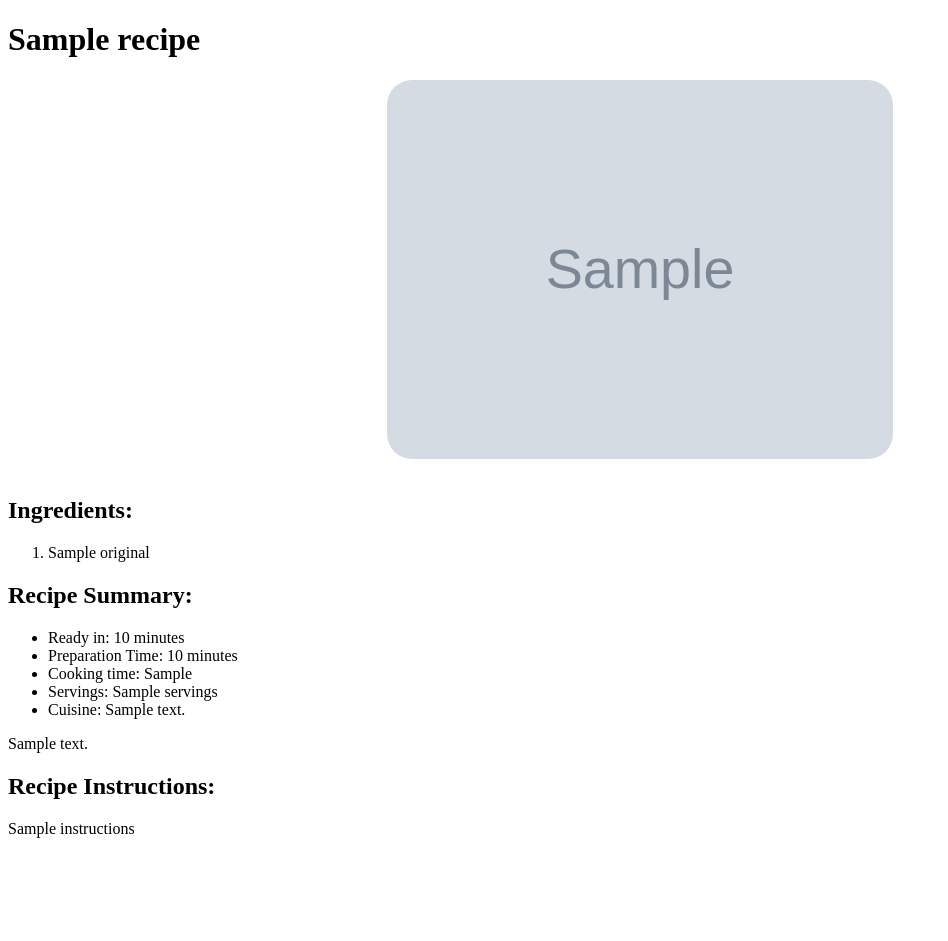
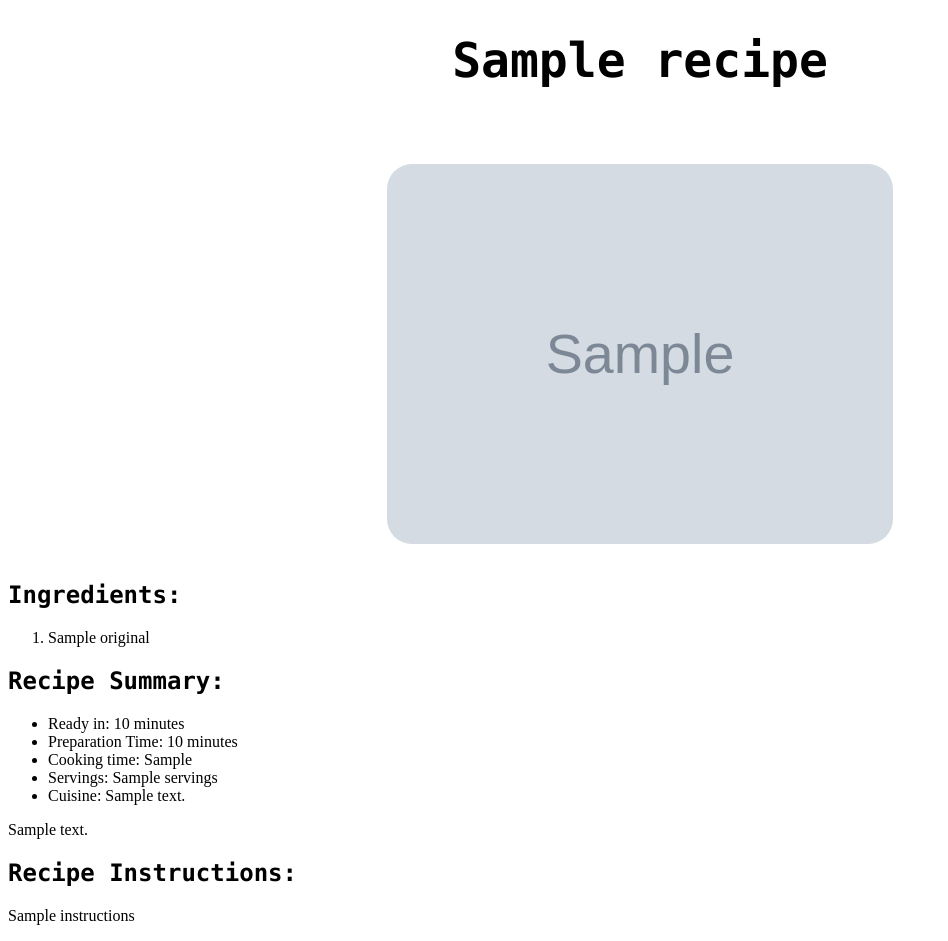
Before and after one commit to simonec2/310_Final_Project, a Flask app: template templates/recipe.html in a window 1280 px wide. Shown: the whole page, without its empty margins (0-948 px from the left). Before the commit the page ends 838 px from the top, so only its background shows below. Run offline with Flask 3, Linux system fonts and the light colour scheme; the template is opened without the code that fills it: most values are stand-ins (such as "Sample title", 1, 10 or a date in 2020); grey boxes marked "Sample" are stand-in pictures.

Commit message:
Added ingredients and adjusted formatted

```diff
--- a/static/style.css
+++ b/static/style.css
@@ -1,9 +1,28 @@
+.pageMargins{
+
+}
+
+/*main page headings*/
 .heading{
   color: darkslateblue;
     font-family: "Monaco", "Lucida Console", monospace;
     text-align: center;
-    height:50px;
-    font-size: 230%;
+    height:100px;
+    font-size: 300%;
+}
+
+/*smaller page headings*/
+.heading2{
+    font-family: "Monaco", "Lucida Console", monospace;
+    font-size: 150%;
+}
+
+/*title of recipe on each tecipe page*/
+.recipePageTitle{
+    font-family: "Monaco", "Lucida Console", monospace;
+    text-align: center;
+    height:100px;
+    font-size: 300%;
 }
 
 input{
@@ -23,6 +42,12 @@ input{
     border-radius: 25px;
 }
 
+.recipeImageResults{
+    display: block;
+    margin: auto;
+    border-radius: 10px;
+}
+
 .recipeCard{
   background-color: honeydew;
   width: 300px;
--- a/templates/base.html
+++ b/templates/base.html
@@ -2,7 +2,7 @@
 
 
 <!DOCTYPE html>
-<html>
+<html class="pageMargins">
 <head>
  <link rel="stylesheet" href="{{ url_for('static', filename='style.css')}}">
     <title>Recipe Search</title>
--- a/templates/recipe.html
+++ b/templates/recipe.html
@@ -1,13 +1,13 @@
 {% extends "base.html" %}
 {% block content %}
 
-<h1>{{recipe.title}}</h1>
+<h1 class="recipePageTitle">{{recipe.title}}</h1>
 
   <img class="recipeImage" src="{{recipe.image}}" alt="Image of {{recipe.title}}"><br>
 
 <!--  ADD AMOUNT OF EACH INGREDIENT AS A LIST-->
 
-<h2>Ingredients:</h2>
+<h2 class="heading2">Ingredients:</h2>
 <!--<ul></ul>-->
 <ol>
 {% for ingredient in recipe.extendedIngredients %}
@@ -15,7 +15,7 @@
 {% endfor %}
 </ol>
 <!--include a list of important info before the summary: preparationMinutes, readyInMinutes, cuisine (if there), servings -->
-<h2>Recipe Summary:</h2>
+<h2 class="heading2">Recipe Summary:</h2>
 
 <ul>
 <!--  add readyInMinutes, servings, cuisine, on the results page cards-->
@@ -47,10 +47,10 @@
 
 <!--handle case of what to do if no instructions-->
 {% if recipe.instructions != None %}
-  <h2>Recipe Instructions:</h2>
+  <h2 class="heading2">Recipe Instructions:</h2>
   <p>{{recipe.instructions|safe}}</p>
 {% else %}
-  <h2>Recipe Instructions:</h2>
+  <h2 class="heading2">Recipe Instructions:</h2>
   <p>There are no instructions for this recipe,
       but check out the similar recipes in the "Recipe Summary"!</p>
 {% endif %}
--- a/templates/results.html
+++ b/templates/results.html
@@ -19,16 +19,15 @@
 <!--for each recipe that comes after the user enters their groceries list,  recipe name, -->
 
 
-
       <h1 class="heading">Recipes Including your Ingredients</h1>
     {% for recipe in results %}
 <!--        {{recipe}}<br>-->
 
 <!--div class for each card-->
         <div class="recipeCard">
-        <h2>{{recipe.title}}</h2><br>
+        <h2 class="heading2">{{recipe.title}}</h2><br>
 
-        <img src="{{recipe.image}}" alt="Image of {{recipe.title}}"><br>
+        <img class="recipeImageResults" src="{{recipe.image}}" alt="Image of {{recipe.title}}"><br>
 
         <form method="POST" action="/recipe">
 
```
